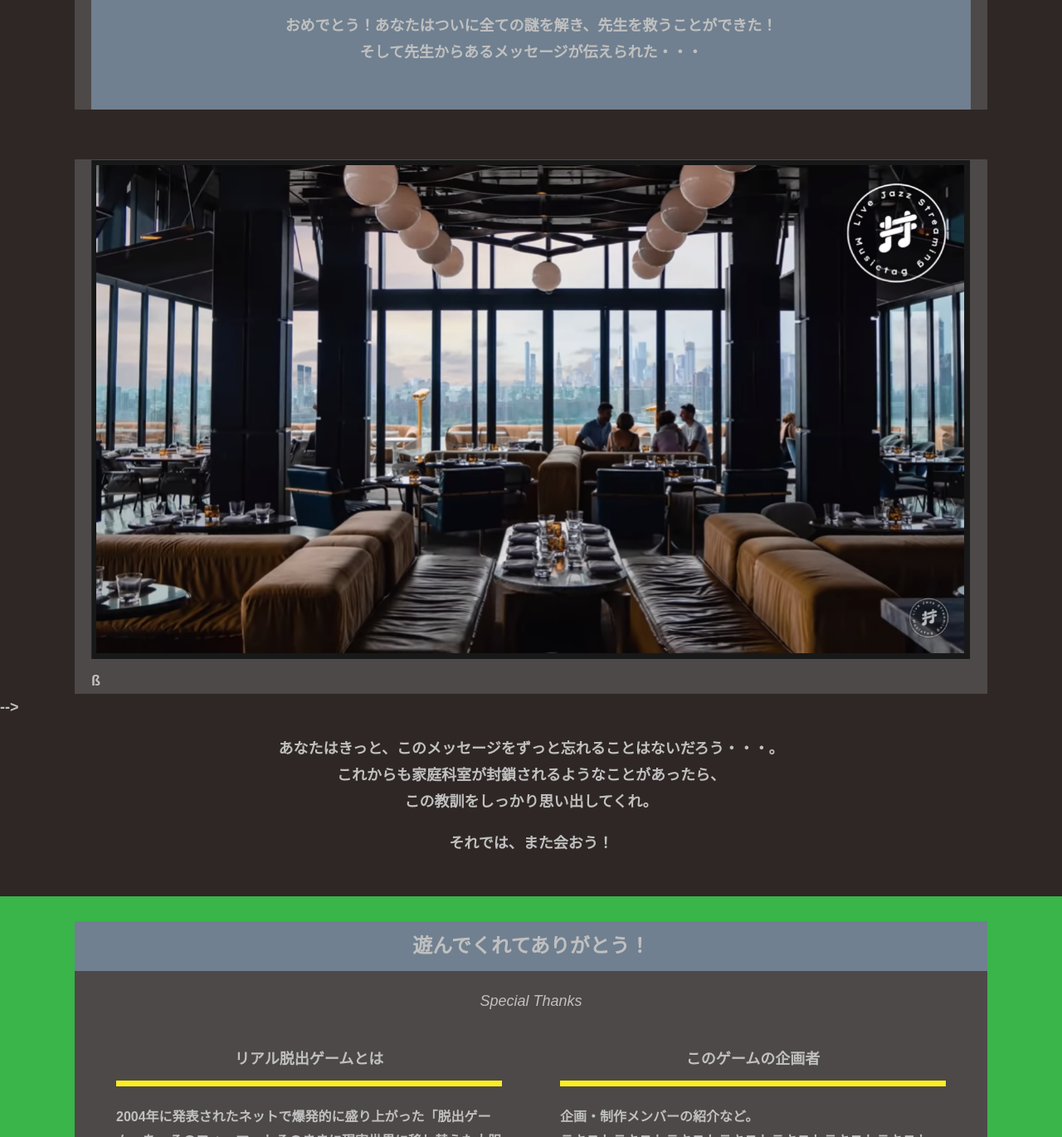
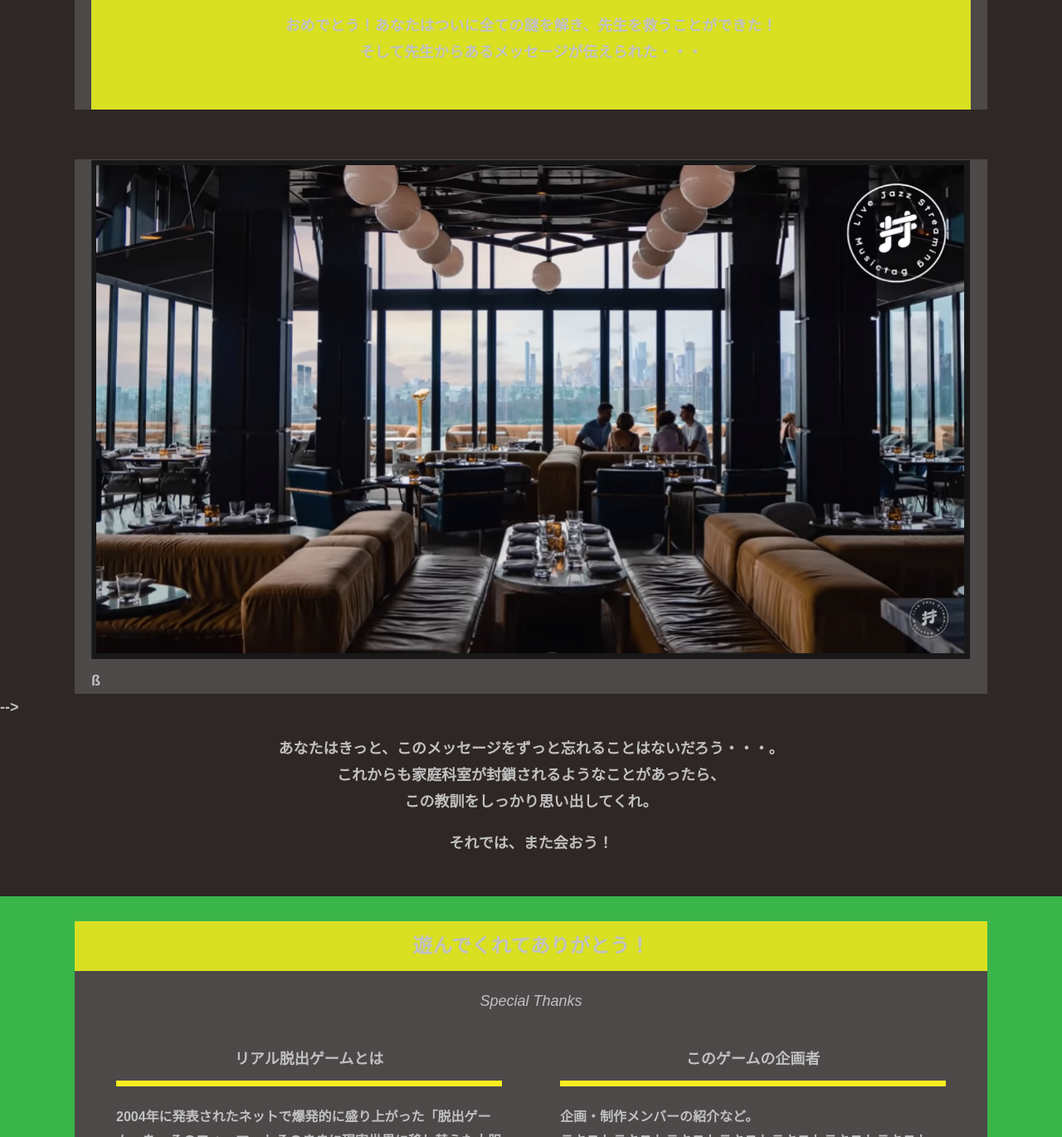
Before and after one commit to Hishiya/alfa-kobe-A, a plain HTML site: page final.html in a window 1280 px wide. Shown: the part 388-1758 px from the top of the page at 83% size. Drawn offline with Linux system fonts and the light colour scheme.

Commit message:
Revert "Merge branch 'main' of https://github.com/Hishiya/alfa-kobe-A into main"
This reverts commit f5649f674fcc2c3f8d04bc6f0062afd786f244fd, reversing
changes made to 09003d1c80e2776f72a97dbe4d8225e60b2fc750.

```diff
--- a/assets/css/style.css
+++ b/assets/css/style.css
@@ -18,7 +18,7 @@ html {
 
 body {
   overflow-x: hidden;
-  font-family: "游ゴシック体", "Yu Gothic", YuGothic, "角ゴシック体", "Hiragino Kaku Gothic Pro", "メイリオ", "Meiryo", sans-serif;
+  font-family: "游ゴシック体", "Yu Gothic", YuGothic, "明朝体", "Hiragino Kaku Gothic Pro", "メイリオ", "Meiryo", sans-serif;
   font-size: 18px;
   line-height: 1.77778;
   font-weight: bold;
@@ -245,11 +245,11 @@ button {
 }
 
 .bg-color--subcolor {
-  background-color: #708090;
+  background-color: #d9e021;
 }
 
 .bg-color--gray {
-  background-color: #800000;
+  background-color: #e6e6e6;
 }
 
 .bgcolor--dark {
@@ -279,7 +279,7 @@ button {
   line-height: 1.75;
   text-align: center;
   padding: 9px 20px;
-  background-color: #708090;
+  background-color: #d9e021;
   margin: 0 -20px 20px -20px;
 }
 
```
